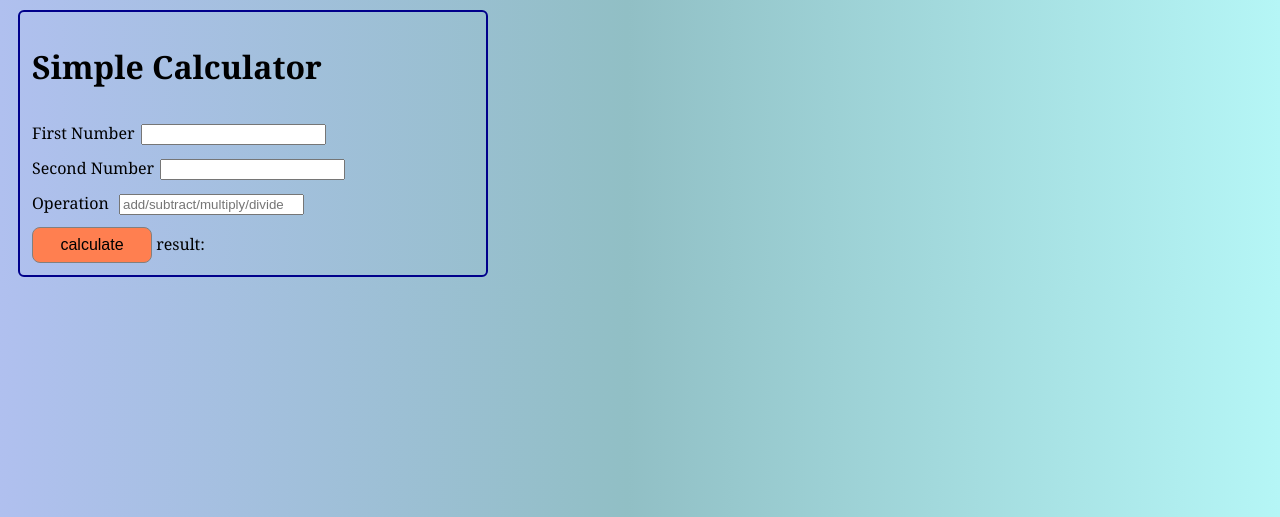
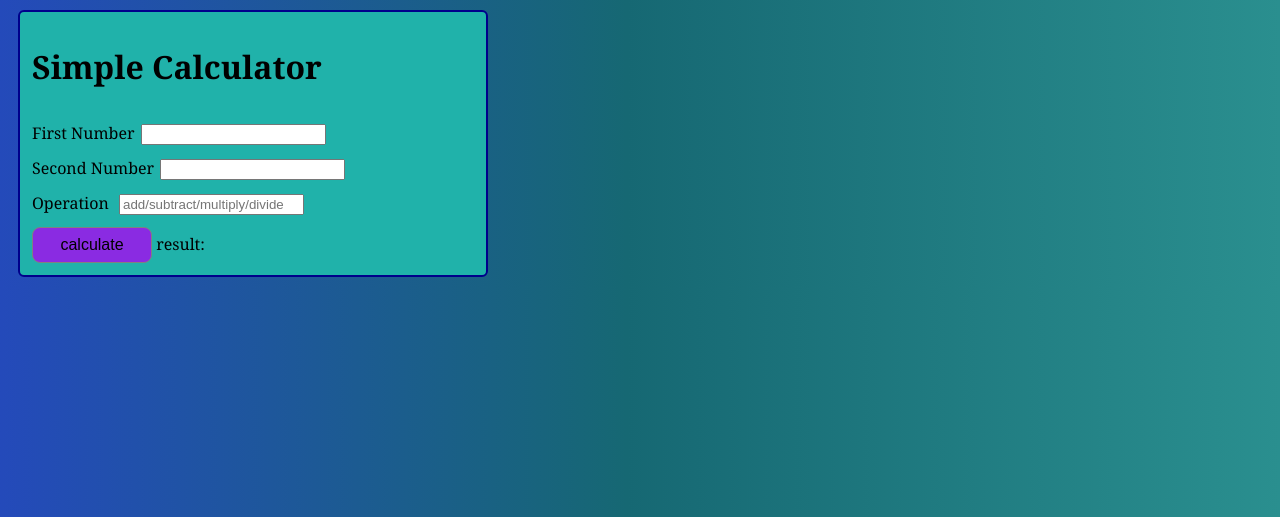
Before and after one commit to RumenTerziev/SoftUni-Courses, a Spring Boot app: page / in a window 1280 px wide. Shown: the top 517 px of the page. Run offline with Spring Boot 4, Linux system fonts and the light colour scheme.

Commit message:
changed backround color for calculator container

```diff
--- a/NewSimpleCalculator/src/main/resources/public/index.html
+++ b/NewSimpleCalculator/src/main/resources/public/index.html
@@ -42,22 +42,6 @@
     }
 
     document.getElementById('calc').onclick = calc;
-
-
-    function handleException(request, message, error) {
-        let msg = "";
-
-        msg += "Code: " + request.status + "\n";
-        msg += "Text: " + request.statusText + "\n";
-        if (request.responseJSON != null) {
-            msg += "Message: " +
-                request.responseJSON.message(msg) + "\n";
-        }
-
-        alert(msg);
-    }
-
-
 </script>
 
 
--- a/NewSimpleCalculator/src/main/resources/public/static/style.css
+++ b/NewSimpleCalculator/src/main/resources/public/static/style.css
@@ -1,6 +1,6 @@
 body {
-    background: rgb(176, 192, 239);
-    background: linear-gradient(90deg, rgba(176, 192, 239, 1) 0%, rgba(145, 191, 197, 1) 49%, rgba(181, 246, 246, 1) 100%);
+    background: rgb(36,74,186);
+    background: linear-gradient(90deg, rgba(36,74,186,1) 0%, rgba(22,104,115,1) 49%, rgba(42,143,143,1) 100%);
     font-family: "Sentinel A", "Sentinel B", Georgia, "Times New Roman", Times, serif;
 }
 
@@ -15,12 +15,13 @@ body {
     padding: 12px;
     width: 35%;
     overflow: hidden;
+    background-color: lightseagreen;
 }
 
 #calc {
     width: 120px;
     padding: 8px;
-    background-color: coral;
+    background-color: blueviolet;
     border: 1px solid grey;
     border-radius: 8px;
     font-size: 16px;
```
